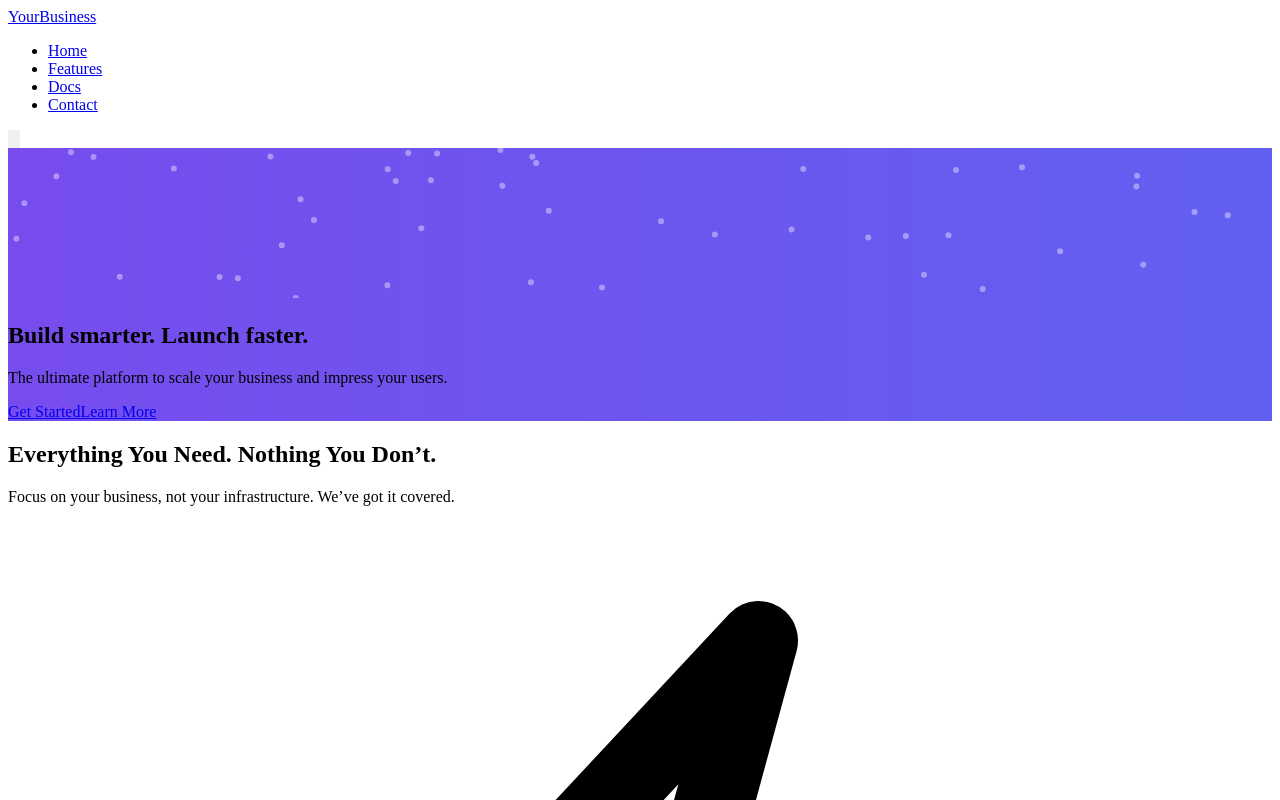
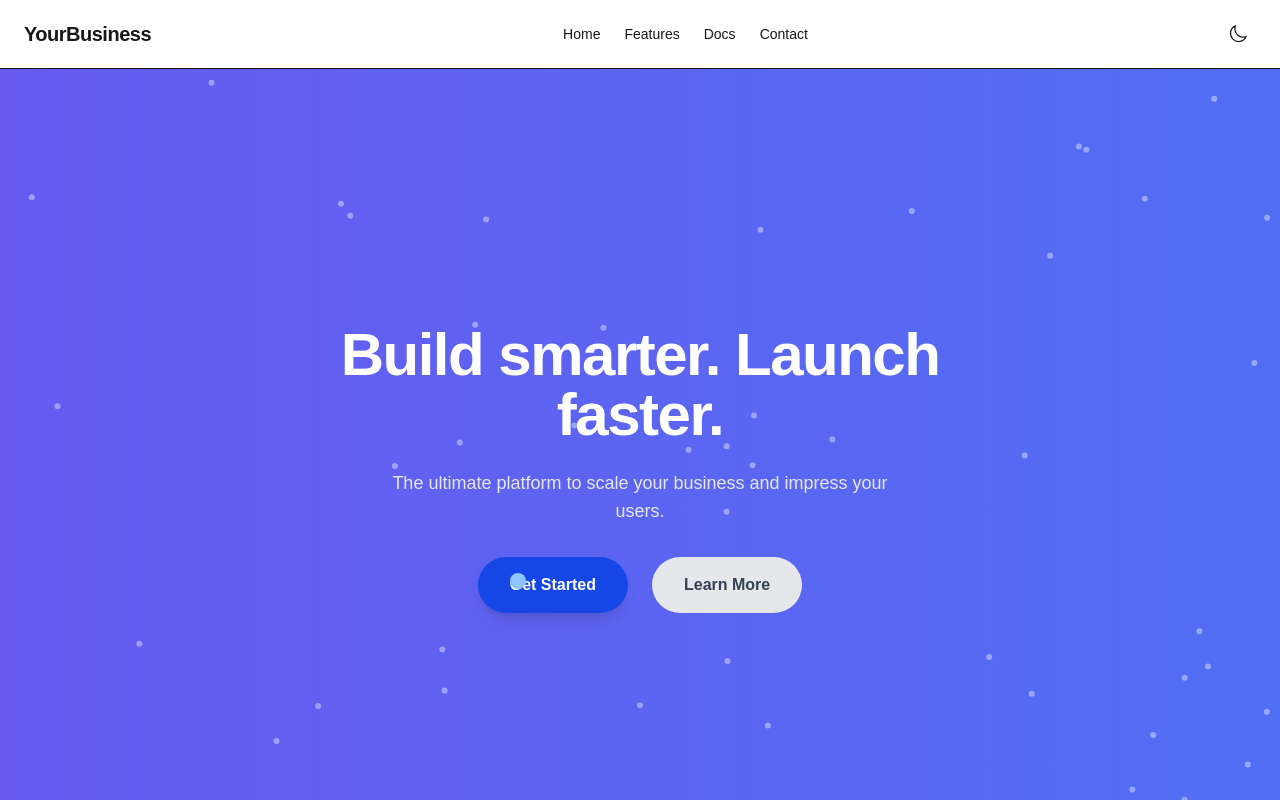
Before and after one commit to obando-ok/my-business-site, a Next.js app: page / in a window 1280 px wide. Shown: the top 800 px of the page. Built offline with nearby package versions, Linux system fonts and the light colour scheme.

Commit message:
Fix: Restore background animation and remove blue dot on button

```diff
--- a/src/styles/globals.css
+++ b/src/styles/globals.css
@@ -1,27 +1,37 @@
-/* Reset any default button styles */
-button, .button, .cta-button {
-  font-family: 'Inter', sans-serif; /* Ensure the correct font family */
-  font-weight: 600;
-  cursor: pointer;
-  outline: none; /* Remove outline on focus */
-  border: none; /* Remove any border that may be causing the issue */
-  user-select: none; /* Prevent text selection */
-  box-shadow: none; /* Remove any box shadow */
+/* Import Tailwind */
+@import "tailwindcss";
+
+:root {
+  --background: #ffffff;
+  --foreground: #171717;
+  --primary: #3b82f6; /* Stripe-like blue */
+  --secondary: #9333ea; /* Purple for accents */
 }
 
-/* Prevent the button from being automatically focused on page load */
-button:focus,
-.cta-button:focus {
-  outline: none; /* Remove the focus outline */
-  box-shadow: none; /* Remove shadow if focused */
-  border: none; /* Ensure no border */
+@theme inline {
+  --color-background: var(--background);
+  --color-foreground: var(--foreground);
+  --font-sans: var(--font-geist-sans);
+  --font-mono: var(--font-geist-mono);
 }
 
-/* Ensure that focus visible will still not cause issues */
-button:focus-visible,
-.cta-button:focus-visible {
-  outline: none; /* Remove outline when the user navigates via keyboard or touch */
-  box-shadow: none;
+@media (prefers-color-scheme: dark) {
+  :root {
+    --background: #0a0a0a;
+    --foreground: #ededed;
+    --primary: #3b82f6; /* Blue */
+    --secondary: #9333ea; /* Purple */
+  }
+}
+
+body {
+  background: var(--background);
+  color: var(--foreground);
+  font-family: Arial, Helvetica, sans-serif;
+  margin: 0;
+  padding: 0;
+  box-sizing: border-box;
+  transition: background-color 0.3s ease, color 0.3s ease;
 }
 
 /* Background Gradient Animation */
@@ -53,6 +63,27 @@ button, .button, .cta-button {
   user-select: none; /* Prevent text selection */
 }
 
+button:hover,
+.cta-button:hover {
+  transform: scale(1.05);
+  box-shadow: 0px 8px 16px rgba(0, 0, 0, 0.2);
+  transition: all 0.3s ease;
+}
+
+/* Remove focus outline for buttons */
+button:focus,
+.cta-button:focus {
+  outline: none; /* Remove the focus outline */
+  box-shadow: none; /* Remove shadow if focused */
+}
+
+/* Focus styles for accessibility */
+button:focus-visible,
+.cta-button:focus-visible {
+  outline: none; /* Remove outline when the user navigates via keyboard or touch */
+  box-shadow: none;
+}
+
 /* Tailwind Customizations */
 .bg-primary {
   background-color: var(--primary);
```
